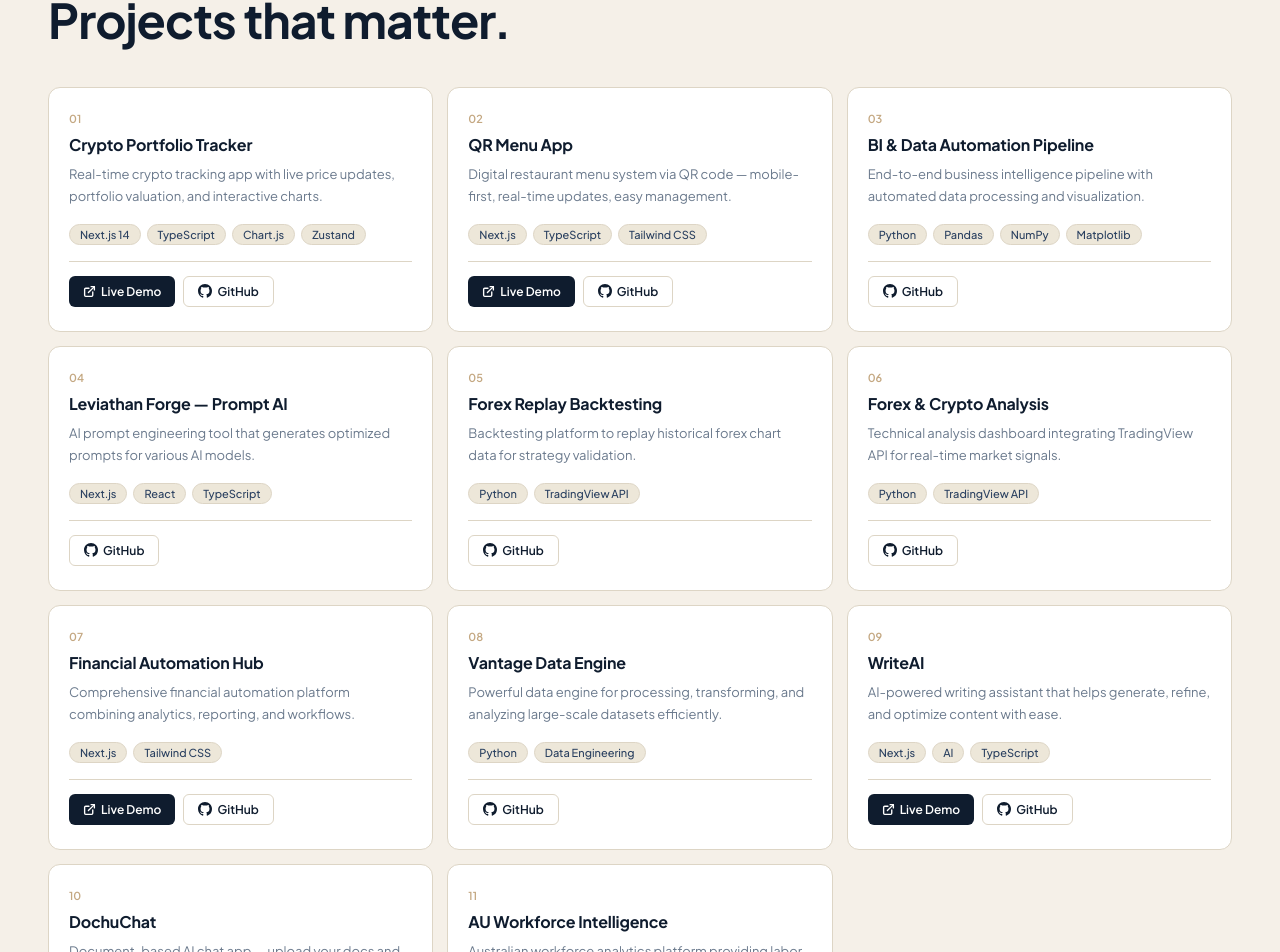
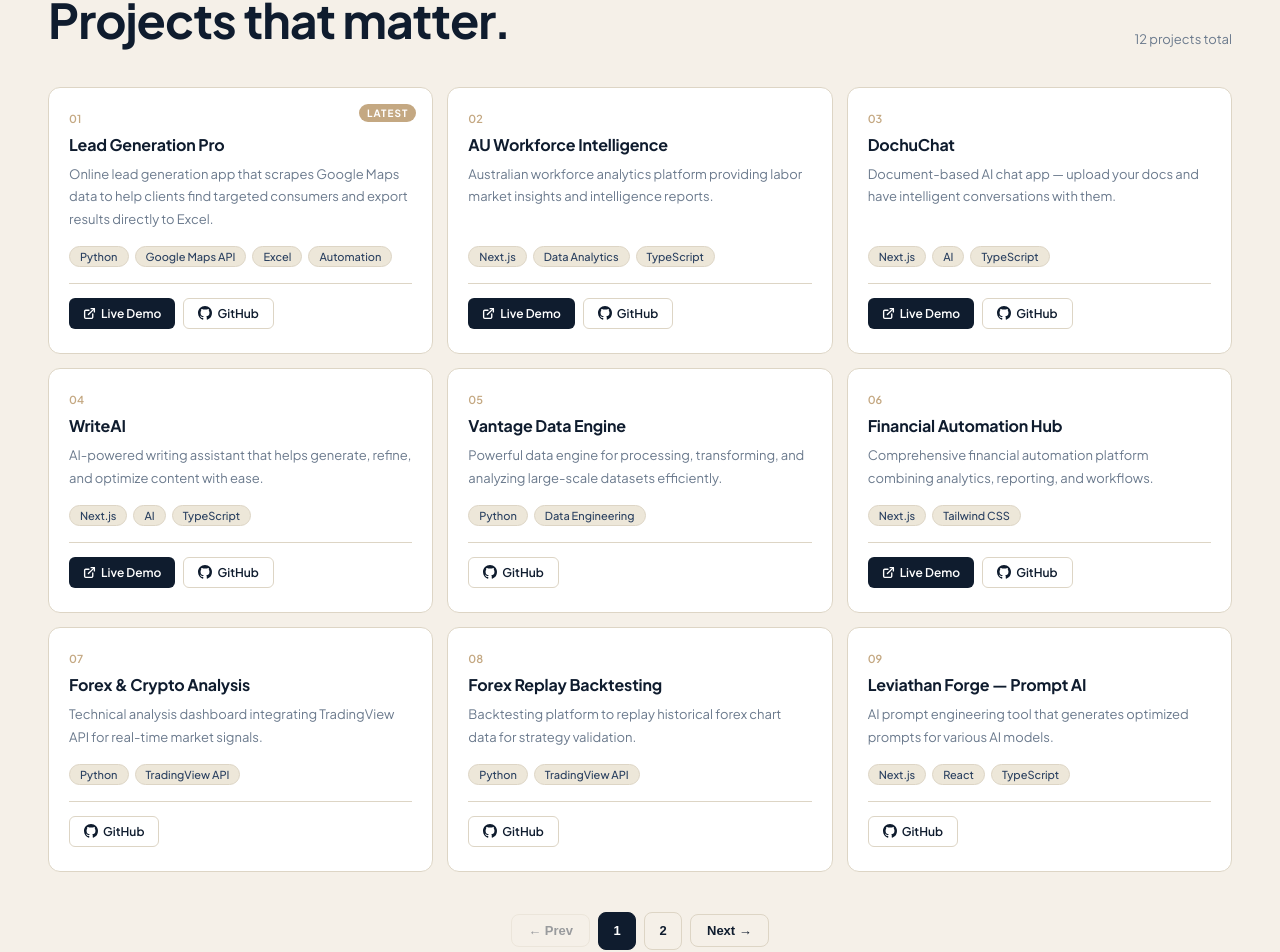
Before and after one commit to vanbumi/portfolio, a Next.js app: page / in a window 1280 px wide. Shown: the part 1546-2498 px from the top of the page. Built offline with nearby package versions, Linux system fonts and the light colour scheme.

Commit message:
add paginaton for projects list

```diff
--- a/src/components/Projects.tsx
+++ b/src/components/Projects.tsx
@@ -1,16 +1,80 @@
 'use client'
 
+import { useState } from 'react'
+
+// ✅ TAMBAH PROJECT BARU DI PALING ATAS ARRAY INI
 const projects = [
   {
-    num: '01',
-    title: 'Crypto Portfolio Tracker',
-    desc: 'Real-time crypto tracking app with live price updates, portfolio valuation, and interactive charts.',
-    tags: ['Next.js 14', 'TypeScript', 'Chart.js', 'Zustand'],
-    live: 'https://crypto-portfolio-tracker-liart.vercel.app/',
-    github: 'https://github.com/vanbumi/crypto-portfolio-tracker',
+    title: 'Lead Generation Pro',
+    desc: 'Online lead generation app that scrapes Google Maps data to help clients find targeted consumers and export results directly to Excel.',
+    tags: ['Python', 'Google Maps API', 'Excel', 'Automation'],
+    live: 'https://huggingface.co/spaces/Vanbumi/lead-gen-pro',
+    github: 'https://github.com/vanbumi/lead-gen-web',
   },
   {
-    num: '02',
+    title: 'AU Workforce Intelligence',
+    desc: 'Australian workforce analytics platform providing labor market insights and intelligence reports.',
+    tags: ['Next.js', 'Data Analytics', 'TypeScript'],
+    live: 'https://au-workforce-intelligence.vercel.app/',
+    github: 'https://github.com/vanbumi/au-workforce-intelligence',
+  },
+  {
+    title: 'DochuChat',
+    desc: 'Document-based AI chat app — upload your docs and have intelligent conversations with them.',
+    tags: ['Next.js', 'AI', 'TypeScript'],
+    live: 'https://dochuchat.vercel.app/',
+    github: 'https://github.com/vanbumi/dochuchat',
+  },
+  {
+    title: 'WriteAI',
+    desc: 'AI-powered writing assistant that helps generate, refine, and optimize content with ease.',
+    tags: ['Next.js', 'AI', 'TypeScript'],
+    live: 'https://writeai-orcin.vercel.app/',
+    github: 'https://github.com/vanbumi/writeai',
+  },
+  {
+    title: 'Vantage Data Engine',
+    desc: 'Powerful data engine for processing, transforming, and analyzing large-scale datasets efficiently.',
+    tags: ['Python', 'Data Engineering'],
+    live: null,
+    github: 'https://github.com/vanbumi/vantage-data-engine',
+  },
+  {
+    title: 'Financial Automation Hub',
+    desc: 'Comprehensive financial automation platform combining analytics, reporting, and workflows.',
+    tags: ['Next.js', 'Tailwind CSS'],
+    live: 'https://automation-hub-sigma.vercel.app/',
+    github: 'https://github.com/vanbumi/automation-hub',
+  },
+  {
+    title: 'Forex & Crypto Analysis',
+    desc: 'Technical analysis dashboard integrating TradingView API for real-time market signals.',
+    tags: ['Python', 'TradingView API'],
+    live: null,
+    github: 'https://github.com/vanbumi/forex-crypto-analysis',
+  },
+  {
+    title: 'Forex Replay Backtesting',
+    desc: 'Backtesting platform to replay historical forex chart data for strategy validation.',
+    tags: ['Python', 'TradingView API'],
+    live: null,
+    github: 'https://github.com/vanbumi/Replay_chart',
+  },
+  {
+    title: 'Leviathan Forge — Prompt AI',
+    desc: 'AI prompt engineering tool that generates optimized prompts for various AI models.',
+    tags: ['Next.js', 'React', 'TypeScript'],
+    live: null,
+    github: 'https://github.com/vanbumi/leviathan-baru',
+  },
+  {
+    title: 'BI & Data Automation Pipeline',
+    desc: 'End-to-end business intelligence pipeline with automated data processing and visualization.',
+    tags: ['Python', 'Pandas', 'NumPy', 'Matplotlib'],
+    live: null,
+    github: 'https://github.com/vanbumi/bi-automation',
+  },
+  {
     title: 'QR Menu App',
     desc: 'Digital restaurant menu system via QR code — mobile-first, real-time updates, easy management.',
     tags: ['Next.js', 'TypeScript', 'Tailwind CSS'],
@@ -18,78 +82,15 @@ const projects = [
     github: 'https://github.com/vanbumi/qr-menu-app',
   },
   {
-    num: '03',
-    title: 'BI & Data Automation Pipeline',
-    desc: 'End-to-end business intelligence pipeline with automated data processing and visualization.',
-    tags: ['Python', 'Pandas', 'NumPy', 'Matplotlib'],
-    live: null,
-    github: 'https://github.com/vanbumi/bi-automation',
-  },
-  {
-    num: '04',
-    title: 'Leviathan Forge — Prompt AI',
-    desc: 'AI prompt engineering tool that generates optimized prompts for various AI models.',
-    tags: ['Next.js', 'React', 'TypeScript'],
-    live: null,
-    github: 'https://github.com/vanbumi/leviathan-baru',
-  },
-  {
-    num: '05',
-    title: 'Forex Replay Backtesting',
-    desc: 'Backtesting platform to replay historical forex chart data for strategy validation.',
-    tags: ['Python', 'TradingView API'],
-    live: null,
-    github: 'https://github.com/vanbumi/Replay_chart',
-  },
-  {
-    num: '06',
-    title: 'Forex & Crypto Analysis',
-    desc: 'Technical analysis dashboard integrating TradingView API for real-time market signals.',
-    tags: ['Python', 'TradingView API'],
-    live: null,
-    github: 'https://github.com/vanbumi/forex-crypto-analysis',
-  },
-  {
-    num: '07',
-    title: 'Financial Automation Hub',
-    desc: 'Comprehensive financial automation platform combining analytics, reporting, and workflows.',
-    tags: ['Next.js', 'Tailwind CSS'],
-    live: 'https://automation-hub-sigma.vercel.app/',
-    github: 'https://github.com/vanbumi/automation-hub',
-  },
-  {
-    num: '08',
-    title: 'Vantage Data Engine',
-    desc: 'Powerful data engine for processing, transforming, and analyzing large-scale datasets efficiently.',
-    tags: ['Python', 'Data Engineering'],
-    live: null,
-    github: 'https://github.com/vanbumi/vantage-data-engine',
-  },
-  {
-    num: '09',
-    title: 'WriteAI',
-    desc: 'AI-powered writing assistant that helps generate, refine, and optimize content with ease.',
-    tags: ['Next.js', 'AI', 'TypeScript'],
-    live: 'https://writeai-orcin.vercel.app/',
-    github: 'https://github.com/vanbumi/writeai',
-  },
-  {
-    num: '10',
-    title: 'DochuChat',
-    desc: 'Document-based AI chat app — upload your docs and have intelligent conversations with them.',
-    tags: ['Next.js', 'AI', 'TypeScript'],
-    live: 'https://dochuchat.vercel.app/',
-    github: 'https://github.com/vanbumi/dochuchat',
-  },
-  {
-    num: '11',
-    title: 'AU Workforce Intelligence',
-    desc: 'Australian workforce analytics platform providing labor market insights and intelligence reports.',
-    tags: ['Next.js', 'Data Analytics', 'TypeScript'],
-    live: 'https://au-workforce-intelligence.vercel.app/',
-    github: 'https://github.com/vanbumi/au-workforce-intelligence',
+    title: 'Crypto Portfolio Tracker',
+    desc: 'Real-time crypto tracking app with live price updates, portfolio valuation, and interactive charts.',
+    tags: ['Next.js 14', 'TypeScript', 'Chart.js', 'Zustand'],
+    live: 'https://crypto-portfolio-tracker-liart.vercel.app/',
+    github: 'https://github.com/vanbumi/crypto-portfolio-tracker',
   },
 ]
+
+const PER_PAGE = 9
 
 const GithubIcon = () => (
   <svg width="14" height="14" viewBox="0 0 24 24" fill="currentColor">
@@ -106,23 +107,43 @@ const ExternalIcon = () => (
 )
 
 export default function Projects() {
+  const [page, setPage] = useState(1)
+
+  const totalPages = Math.ceil(projects.length / PER_PAGE)
+  const start = (page - 1) * PER_PAGE
+  const current = projects.slice(start, start + PER_PAGE)
+
+  const goTo = (p: number) => {
+    setPage(p)
+    document.getElementById('projects')?.scrollIntoView({ behavior: 'smooth' })
+  }
+
   return (
     <section id="projects" style={{ background: 'var(--cream)', padding: 'clamp(60px, 8vw, 100px) clamp(20px, 5vw, 48px)' }}>
       <div style={{ fontSize: '12px', fontWeight: 600, letterSpacing: '0.15em', color: 'var(--accent)', textTransform: 'uppercase', marginBottom: '20px' }}>
         Selected Work
       </div>
-      <h2 style={{ fontSize: 'clamp(24px, 4vw, 48px)', fontWeight: 700, color: 'var(--navy)', letterSpacing: '-0.02em', marginBottom: '40px', lineHeight: 1.1 }}>
+      <div style={{ display: 'flex', justifyContent: 'space-between', alignItems: 'flex-end', marginBottom: '40px', flexWrap: 'wrap', gap: '12px' }}>
+        <h2 style={{ fontSize: 'clamp(24px, 4vw, 48px)', fontWeight: 700, color: 'var(--navy)', letterSpacing: '-0.02em', lineHeight: 1.1 }}>
           Projects that matter.
         </h2>
+        <span style={{ fontSize: '13px', color: 'var(--muted)' }}>
+          {projects.length} projects total
+        </span>
+      </div>
 
-      <div className="projects-grid" style={{ display: 'grid', gridTemplateColumns: '1fr', gap: '14px' }}>
-        {projects.map(p => (
-          <div key={p.num}
+      {/* Grid */}
+      <div className="projects-grid" style={{ display: 'grid', gridTemplateColumns: '1fr', gap: '14px', marginBottom: '40px' }}>
+        {current.map((p, i) => {
+          const num = String(start + i + 1).padStart(2, '0')
+          return (
+            <div key={p.title}
               style={{
                 background: 'var(--white)', borderRadius: '12px',
                 padding: '24px 20px', border: '1px solid var(--border)',
                 transition: 'transform 0.2s, box-shadow 0.2s',
                 display: 'flex', flexDirection: 'column',
+                position: 'relative', overflow: 'hidden',
               }}
               onMouseEnter={e => {
                 e.currentTarget.style.transform = 'translateY(-4px)'
@@ -133,11 +154,23 @@ export default function Projects() {
                 e.currentTarget.style.boxShadow = 'none'
               }}
             >
-            <div style={{ fontSize: '11px', fontWeight: 600, color: 'var(--accent)', marginBottom: '10px' }}>{p.num}</div>
+              {/* NEW badge for first project on page 1 */}
+              {i === 0 && page === 1 && (
+                <span style={{
+                  position: 'absolute', top: '16px', right: '16px',
+                  fontSize: '10px', fontWeight: 700, letterSpacing: '0.1em',
+                  color: '#fff', background: 'var(--accent)',
+                  padding: '3px 8px', borderRadius: '100px',
+                  textTransform: 'uppercase',
+                }}>
+                  Latest
+                </span>
+              )}
+
+              <div style={{ fontSize: '11px', fontWeight: 600, color: 'var(--accent)', marginBottom: '10px' }}>{num}</div>
               <h3 style={{ fontSize: '16px', fontWeight: 700, color: 'var(--navy)', marginBottom: '8px', letterSpacing: '-0.01em', lineHeight: 1.3 }}>{p.title}</h3>
               <p style={{ fontSize: '13px', color: 'var(--muted)', lineHeight: 1.7, marginBottom: '16px', flex: 1 }}>{p.desc}</p>
 
-            {/* Tags */}
               <div style={{ display: 'flex', flexWrap: 'wrap', gap: '6px', marginBottom: '16px' }}>
                 {p.tags.map(t => (
                   <span key={t} style={{
@@ -148,15 +181,13 @@ export default function Projects() {
                 ))}
               </div>
 
-            {/* Buttons */}
               <div style={{ display: 'flex', gap: '8px', paddingTop: '14px', borderTop: '1px solid var(--border)' }}>
                 {p.live && (
                   <a href={p.live} target="_blank" rel="noreferrer" style={{
                     display: 'inline-flex', alignItems: 'center', gap: '5px',
                     fontSize: '12px', fontWeight: 600, color: 'var(--white)',
                     background: 'var(--navy)', padding: '7px 14px',
-                  borderRadius: '6px', textDecoration: 'none',
-                  transition: 'background 0.2s',
+                    borderRadius: '6px', textDecoration: 'none', transition: 'background 0.2s',
                   }}
                     onMouseEnter={e => (e.currentTarget.style.background = 'var(--navy-light)')}
                     onMouseLeave={e => (e.currentTarget.style.background = 'var(--navy)')}
@@ -168,9 +199,8 @@ export default function Projects() {
                   <a href={p.github} target="_blank" rel="noreferrer" style={{
                     display: 'inline-flex', alignItems: 'center', gap: '5px',
                     fontSize: '12px', fontWeight: 600, color: 'var(--navy)',
-                  background: 'transparent', padding: '7px 14px',
-                  borderRadius: '6px', textDecoration: 'none',
-                  border: '1px solid var(--border)',
+                    padding: '7px 14px', borderRadius: '6px',
+                    textDecoration: 'none', border: '1px solid var(--border)',
                     transition: 'border-color 0.2s',
                   }}
                     onMouseEnter={e => (e.currentTarget.style.borderColor = 'var(--navy)')}
@@ -181,8 +211,36 @@ export default function Projects() {
                 )}
               </div>
             </div>
+          )
+        })}
+      </div>
+
+      {/* Pagination */}
+      {totalPages > 1 && (
+        <div style={{ display: 'flex', justifyContent: 'center', alignItems: 'center', gap: '8px' }}>
+          <button onClick={() => goTo(page - 1)} disabled={page === 1} style={{
+            padding: '8px 16px', borderRadius: '8px', border: '1px solid var(--border)',
+            background: 'transparent', color: 'var(--navy)', fontSize: '13px', fontWeight: 600,
+            cursor: page === 1 ? 'not-allowed' : 'pointer', opacity: page === 1 ? 0.4 : 1, transition: 'all 0.2s',
+          }}>← Prev</button>
+
+          {Array.from({ length: totalPages }, (_, i) => i + 1).map(p => (
+            <button key={p} onClick={() => goTo(p)} style={{
+              width: '38px', height: '38px', borderRadius: '8px',
+              border: '1px solid', borderColor: p === page ? 'var(--navy)' : 'var(--border)',
+              background: p === page ? 'var(--navy)' : 'transparent',
+              color: p === page ? 'var(--white)' : 'var(--navy)',
+              fontSize: '13px', fontWeight: 600, cursor: 'pointer', transition: 'all 0.2s',
+            }}>{p}</button>
           ))}
+
+          <button onClick={() => goTo(page + 1)} disabled={page === totalPages} style={{
+            padding: '8px 16px', borderRadius: '8px', border: '1px solid var(--border)',
+            background: 'transparent', color: 'var(--navy)', fontSize: '13px', fontWeight: 600,
+            cursor: page === totalPages ? 'not-allowed' : 'pointer', opacity: page === totalPages ? 0.4 : 1, transition: 'all 0.2s',
+          }}>Next →</button>
         </div>
+      )}
 
       <style>{`
         @media (min-width: 640px) {
```
Lines whose indentation alone changed are shown as unchanged.
